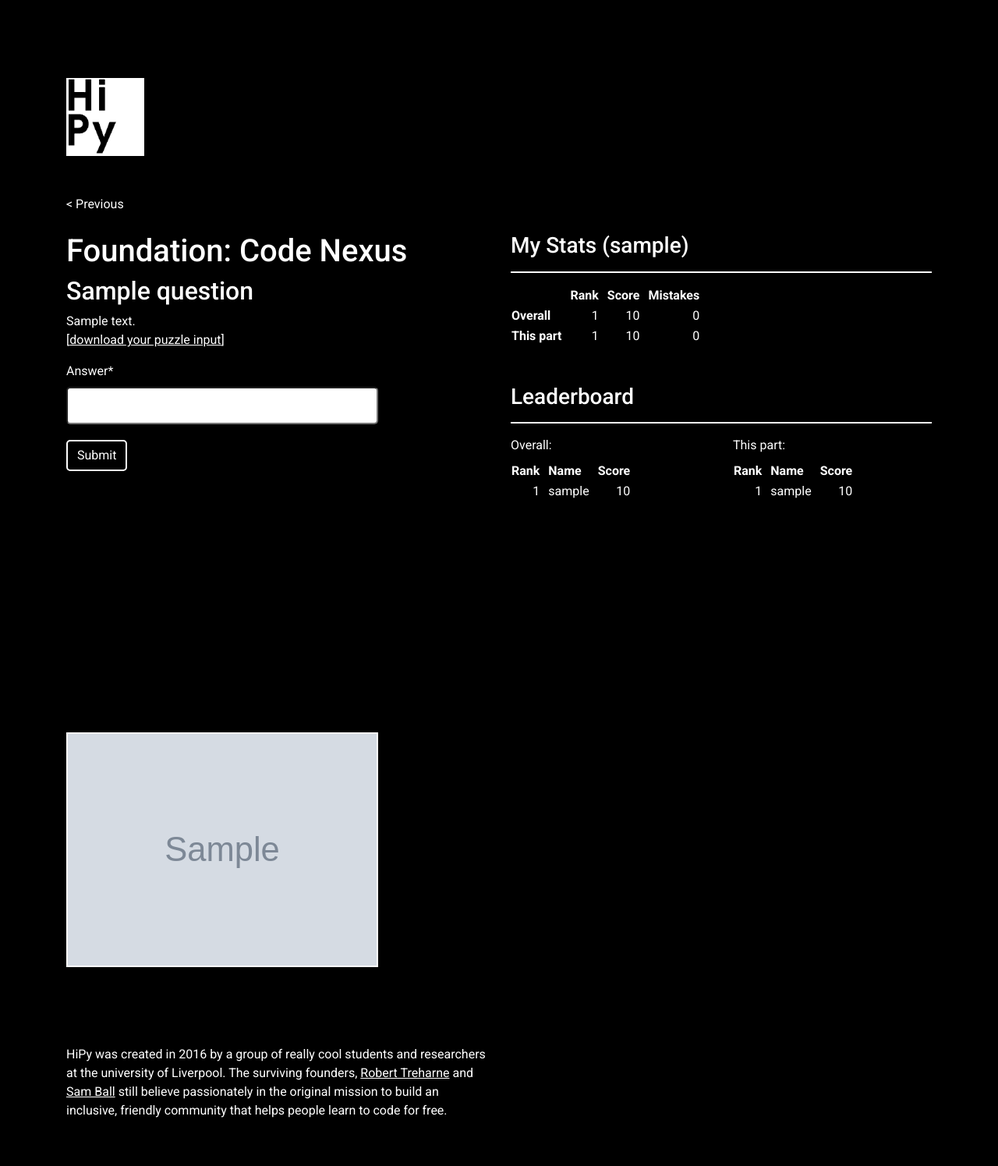
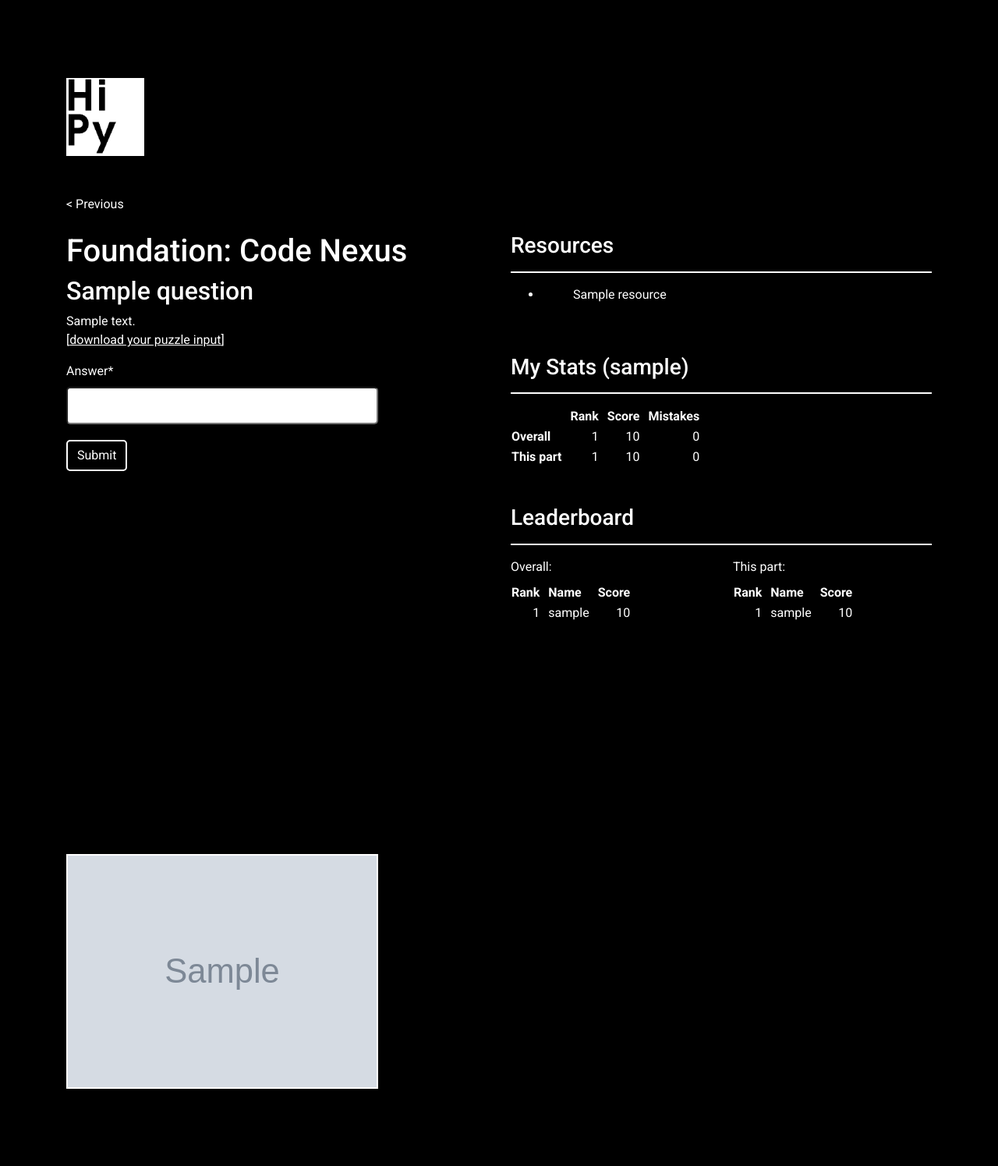
Before and after one commit to hipylivadmin/hipyweb, a Django app: a page that uses app/foundation/templates/foundation/question.html in a window 1280 px wide. Shown: the top 1495 px of the page at 78% size. Run offline with Django 3.2, Linux system fonts and the light colour scheme; tables that the repository leaves empty hold one stand-in row (values such as "Sample post"); grey boxes marked "Sample" are stand-in pictures; parts of the project's set-up code (start-up, migrations or seed data) failed here and were passed over; some libraries are stand-ins or nearby versions.

Commit message:
added resources model to event

```diff
--- a/app/foundation/models.py
+++ b/app/foundation/models.py
@@ -35,3 +35,11 @@ class Answer(models.Model):
 
     def __str__(self):
         return f"{self.human} - {self.question} - {self.correct}"
+
+class Resource(models.Model):
+    name = models.CharField(max_length=200)
+    url = models.URLField()
+    question = models.ForeignKey(Question, on_delete=models.CASCADE, null=True, blank=True)
+
+    def __str__(self):
+        return f"{self.name}"
--- a/app/foundation/templates/foundation/question.html
+++ b/app/foundation/templates/foundation/question.html
@@ -64,6 +64,19 @@
             </div>
 
             <div class="col-md-6">
+
+                {% if resources %}
+                    <h3>Resources</h3>
+                    <hr style="border: none; height: 2px; background-color: white;">
+                    <ul>
+                        {% for resource in resources %}
+                            <li><ul><a href="{{ resource.url }}" target="_blank">{{ resource.name }}</a></ul></li>
+                        {% endfor %}
+                    </ul>
+                    <br>
+                    <br>
+                {% endif %}
+
 
                 <h3>My Stats ({{ human.slug }})</h3>
                 <hr style="border: none; height: 2px; background-color: white;">
--- a/app/foundation/views.py
+++ b/app/foundation/views.py
@@ -1,6 +1,6 @@
 from django.shortcuts import render
 from .forms import HumanForm, IntegerInputForm, SlugForm
-from .models import Human, Question, Answer
+from .models import Human, Question, Answer, Resource
 from django.http import HttpResponseRedirect, HttpResponse
 from .utils import foundation
 import datetime
@@ -138,6 +138,8 @@ def question(request, slug, question_id=None):
     if question_id:
         question = Question.objects.get(id=question_id)
         answers = Answer.objects.filter(human=human, question=question, correct=True)
+        resources = Resource.objects.filter(question=question)
+        print("RESOURCES", resources)
         if len(answers) > 0:
             context["complete"] = True
             context["question"] = question
@@ -145,6 +147,7 @@ def question(request, slug, question_id=None):
             context = get_leaderboard_question(context)
             context = get_leaderboard_overall(context)
             context["stats_part"] = get_rank(human, question=context["question"])
+            context["resources"] = resources
             return render(request, 'foundation/question.html', context)
 
 
@@ -228,6 +231,7 @@ def question(request, slug, question_id=None):
         return HttpResponseRedirect('/')
 
     context["question"] = question
+    context["resources"] = Resource.objects.filter(question=question).order_by('name')
 
     return render(request, 'foundation/question.html', context)
 
```
Also changed, not shown: app/foundation/admin.py (+10 -1 lines), app/foundation/migrations/0008_resource.py (added), app/foundation/migrations/0009_resource_question.py (added).
